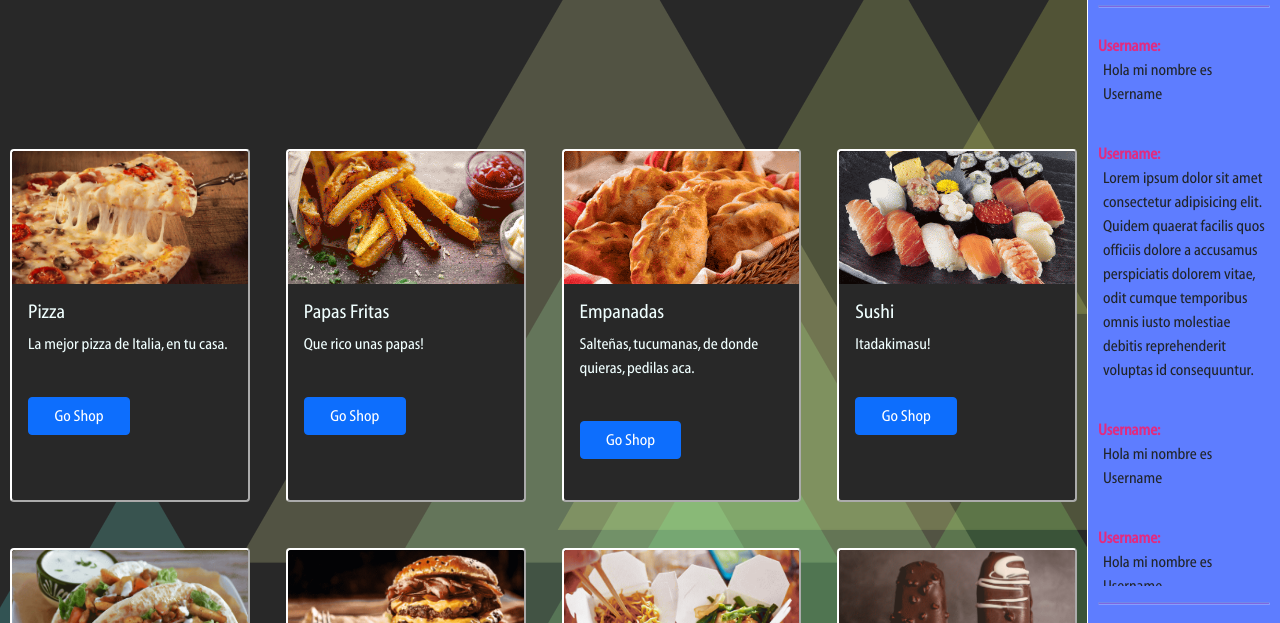
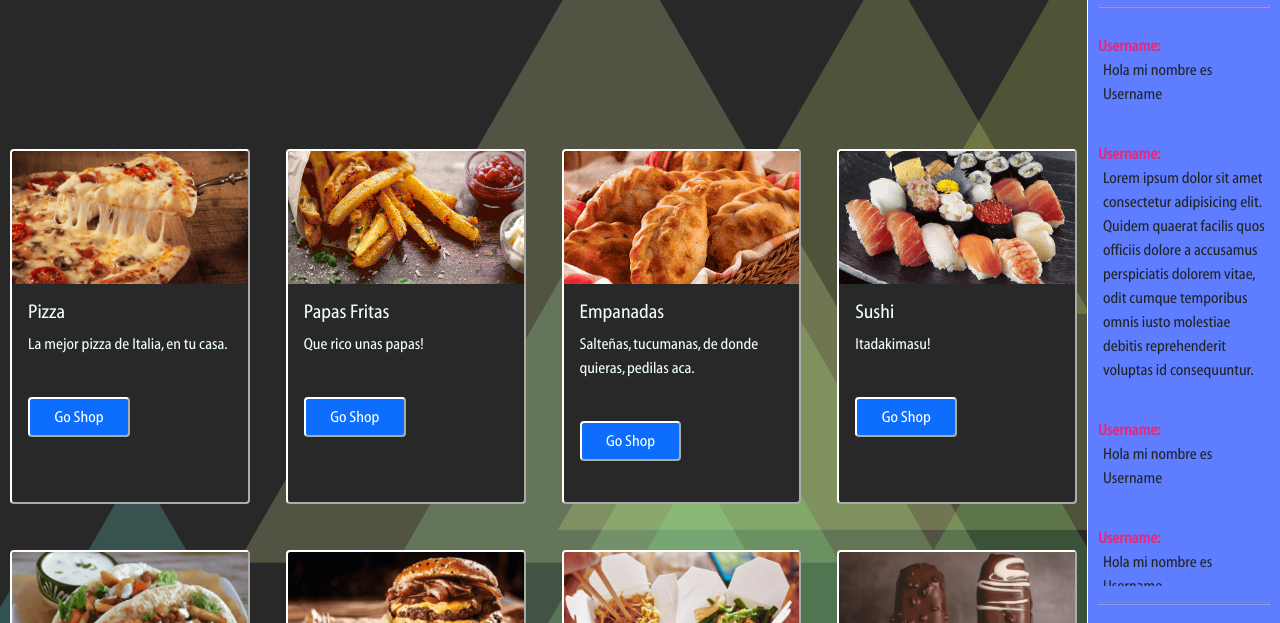
Before and after one commit to Dervak/socialHub, a plain HTML site: page html/shop.html in a window 1280 px wide. Shown: the part 171-794 px from the top of the page. Drawn offline with nearby package versions, Linux system fonts and the light colour scheme.

Commit message:
agregando animaciones

```diff
--- a/css/styles.css
+++ b/css/styles.css
@@ -35,6 +35,13 @@
     }
     .card:hover{
         transform: scale(1.05);
+    }
+    .btn-primary{
+        border: 2px outset white;
+        transition: all 0.2s ease 0s;
+    }
+    .btn-primary:active{
+        border: 2px inset white;
     }
     /*      HEADER      */
     .top-page {
```
Also changed, not shown: html/shop.html (+1 -0 lines), html/sign-in.html (+1 -0 lines).
